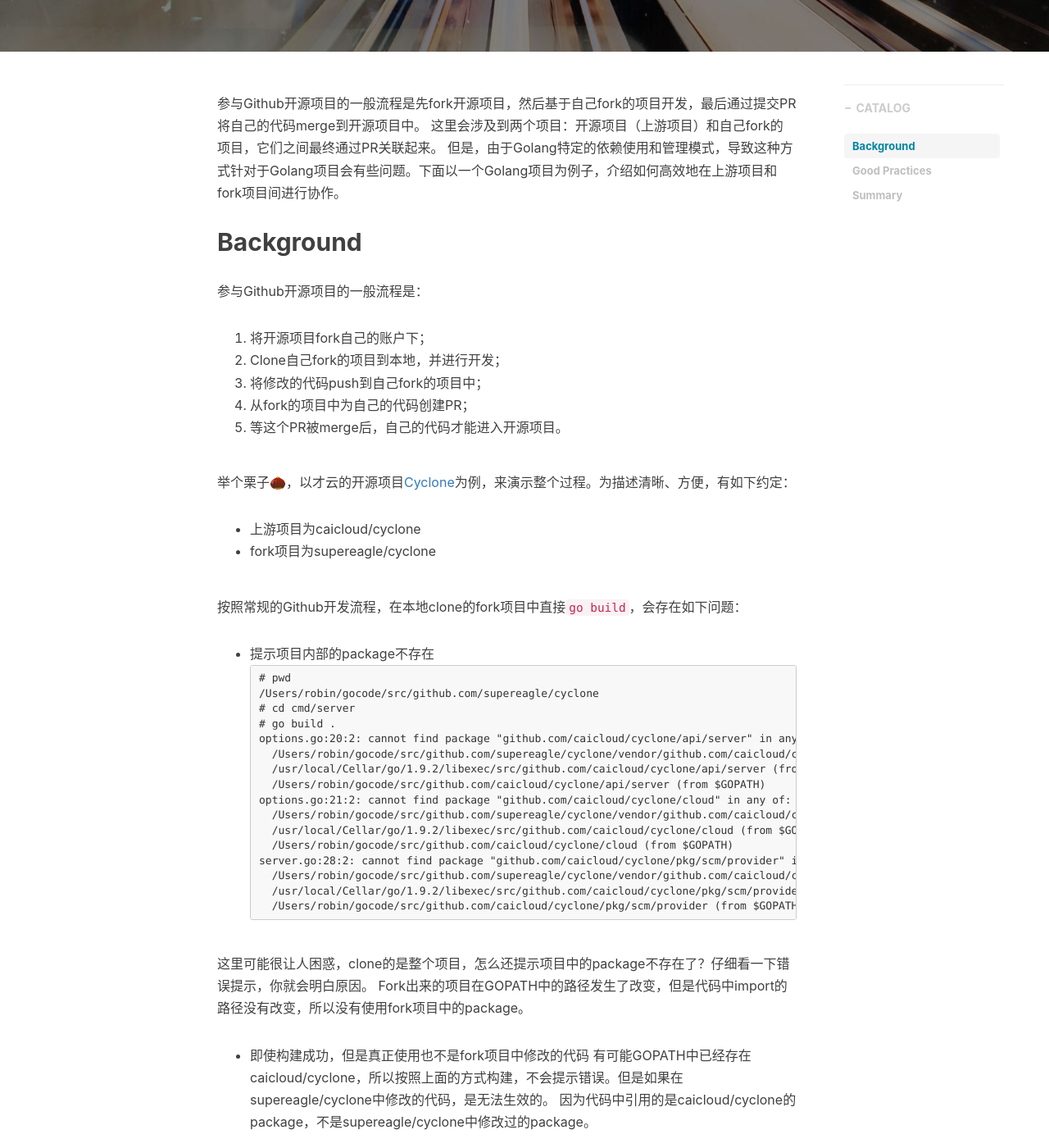
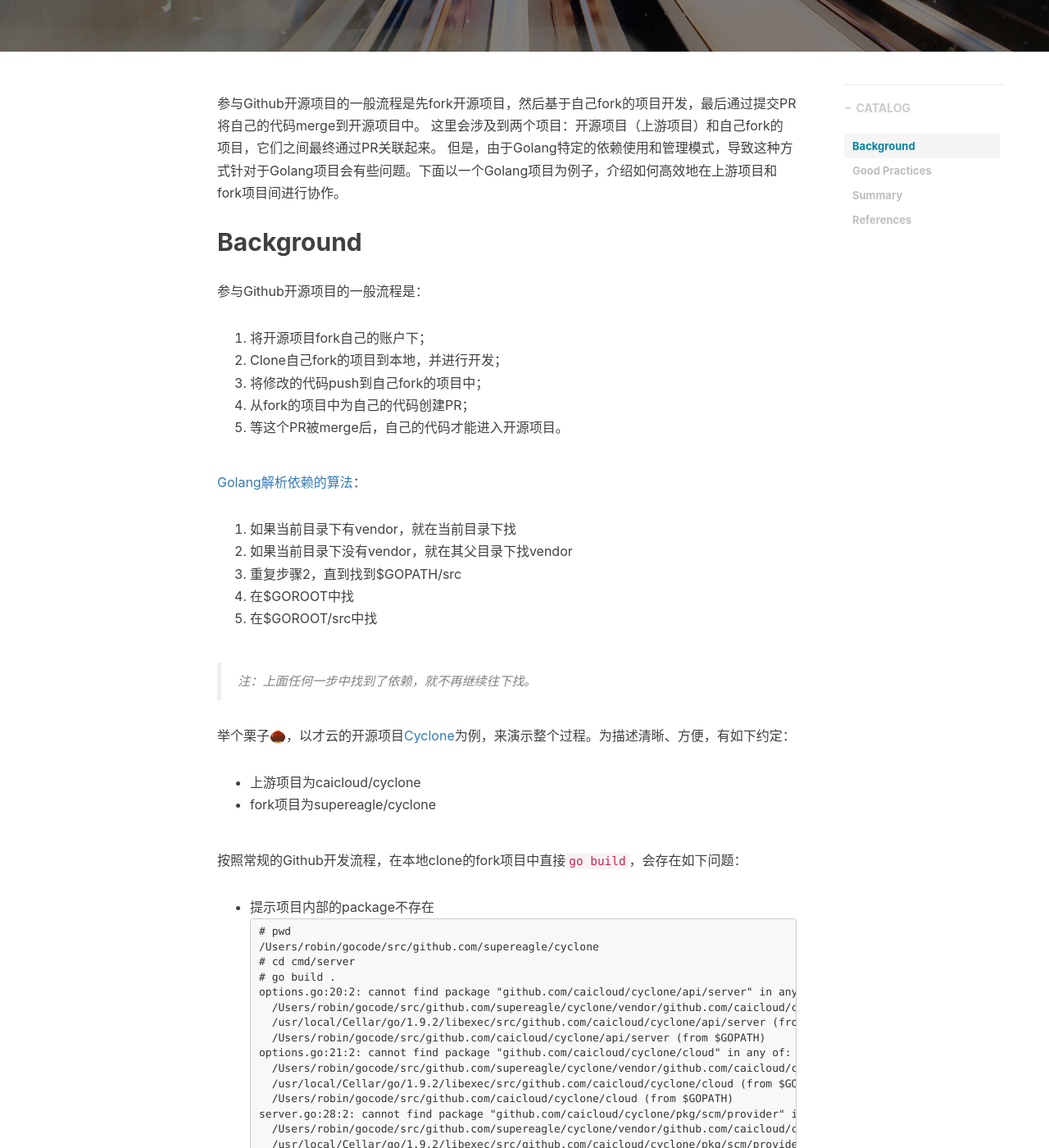
Before and after one commit to supereagle/supereagle.github.io, a Jekyll site: the page built from _posts/2017-12-28-github-upstream.markdown, in a window 1280 px wide and 1400 px high, scrolled down 562 px. Shown: the whole window at 82% size. Built offline with Jekyll 4.4.1, drawn with Linux system fonts in a browser that asks for light colours; nearby versions of some CDN libraries; comment, search, counter and statistics services are not loaded; some of the changed text lies outside the part shown.

Commit message:
update github upstream blog: add dep management of golang

```diff
--- a/_posts/2017-12-28-github-upstream.markdown
+++ b/_posts/2017-12-28-github-upstream.markdown
@@ -24,6 +24,15 @@ tags:
 3. 将修改的代码push到自己fork的项目中；
 4. 从fork的项目中为自己的代码创建PR；
 5. 等这个PR被merge后，自己的代码才能进入开源项目。
+
+[Golang解析依赖的算法](http://lucasfcosta.com/2017/02/07/Understanding-Go-Dependency-Management.html)：
+1. 如果当前目录下有vendor，就在当前目录下找
+2. 如果当前目录下没有vendor，就在其父目录下找vendor
+3. 重复步骤2，直到找到$GOPATH/src
+4. 在$GOROOT中找
+5. 在$GOROOT/src中找
+
+> 注：上面任何一步中找到了依赖，就不再继续往下找。
 
 举个栗子🌰，以才云的开源项目[Cyclone](https://github.com/caicloud/cyclone)为例，来演示整个过程。为描述清晰、方便，有如下约定：
 * 上游项目为caicloud/cyclone
@@ -153,3 +162,7 @@ From https://github.com/caicloud/cyclone
 
 本文以参与Golang开源项目中遇到的依赖问题为背景，介绍了一套新的Github upstream和fork项目的管理方法，解决依赖查找的问题。
 其实，这套方法不局限于Golang项目，同时适用于任何语言的开源项目，能够帮助高效、快捷地在upstream和fork项目中协作。
+
+## References
+
+- [Understanding Dependency Management in Go](http://lucasfcosta.com/2017/02/07/Understanding-Go-Dependency-Management.html)
```
